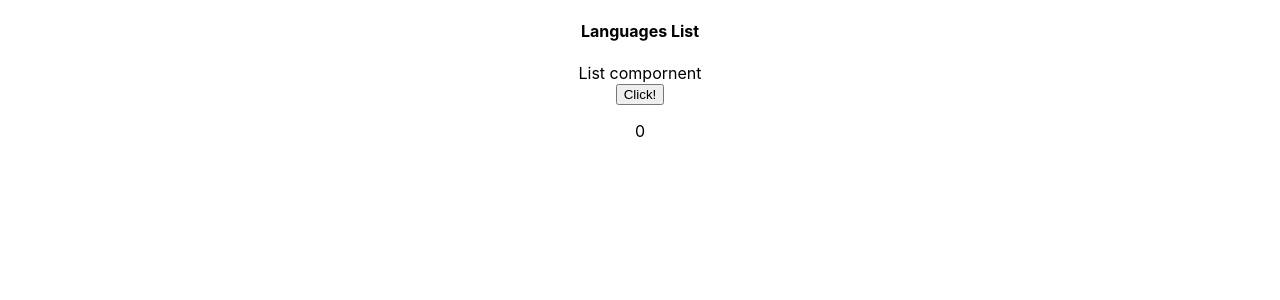
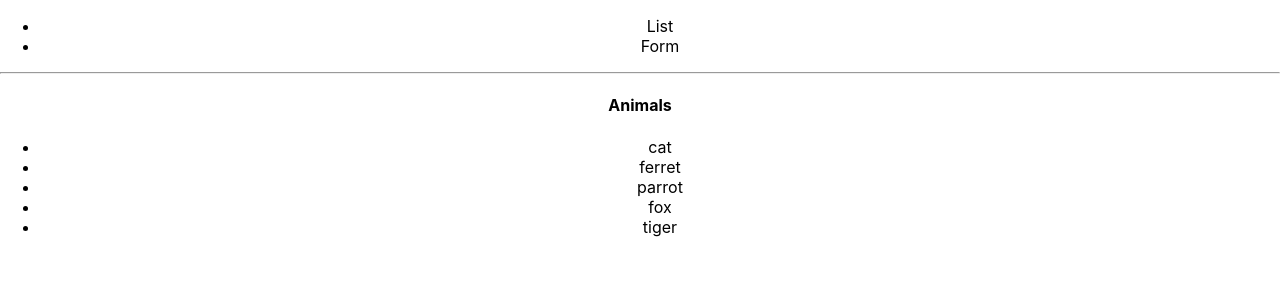
Before and after one commit to craymaru/react-trainning, a React (Create React App) app: page / in a window 1280 px wide. Shown: the top 300 px of the page. Built offline with nearby package versions, Linux system fonts and the light colour scheme.

Commit message:
added list and form functions

```diff
--- a/src/App.js
+++ b/src/App.js
@@ -1,20 +1,38 @@
 import "./App.css";
-import { useState } from 'react';
+import { useEffect, useState } from "react";
 import { List } from "./List";
+import { Form } from "./Form";
+import { getAnimals } from "./const/animals"
 
-let count = 0
 function App() {
-  const [description, setDescription] = useState(0);
-  console.log(description)
-  const changeDescription = () => {
-    setDescription(`Click: ${++count}`)
+  const [tab, setTab] = useState("list");
+  const [animals, setAnimals] = useState([])
+
+  useEffect(() => {
+    console.log("useEffect")
+    fetchAnimals()
+  }, [])
+
+  const fetchAnimals = async () => {
+    const animals = await getAnimals()
+    setAnimals(animals)
+  }
+
+  const addAnimal = (animal) => {
+    setAnimals([...animals, animal])
+    setTab('list')
   }
 
   return (
     <div className="App">
-      <List className="List" title="Languages List" />
-      <button onClick={changeDescription}>Click!</button>
-      <p>{description}</p>
+      <header>
+        <ul>
+          <li onClick={() => setTab("list")}>List</li>
+          <li onClick={() => setTab("form")}>Form</li>
+        </ul>
+      </header>
+      <hr />
+      {tab === "list" ? <List className="List" animals={animals}/> : <Form className="Form" onAddAnimal={addAnimal} />}
     </div>
   );
 }
--- /dev/null
+++ b/src/Form.js
@@ -0,0 +1,24 @@
+import { useState } from "react";
+
+export const Form = ({ onAddAnimal }) => {
+  const [text, setText] = useState("");
+
+  const submitForm = (event) => {
+    event.preventDefault();
+    onAddAnimal(text)
+  };
+
+  return (
+    <div>
+      <h4>Add New Animal</h4>
+      <form onSubmit={submitForm}>
+        <div>
+          <input type="text" value={text} onChange={(e) => setText(e.target.value)} />
+        </div>
+        <div>
+          <button>Add</button>
+        </div>
+      </form>
+    </div>
+  );
+};
--- a/src/List.js
+++ b/src/List.js
@@ -1,8 +1,22 @@
-export const List = ({ title }) => {
+import { useEffect } from "react";
+
+export const List = ({ animals }) => {
+
+  useEffect(() => {
+    console.log("List: useEffect")
+    return () => {
+      console.log("List:useEffect:unmount")
+    }
+  })
+
   return (
     <div>
-      <h4>{title}</h4>
-      <div>List compornent</div>
+      <h4>Animals</h4>
+      <ul>
+        {animals.map((animal, index) => {
+          return <li key={index}>{animal}</li>;
+        })}
+      </ul>
     </div>
   );
 };
--- /dev/null
+++ b/src/const/animals.js
@@ -0,0 +1,15 @@
+export const ANIMALS = [
+  'cat',
+  'ferret',
+  'parrot',
+  'fox',
+  'tiger'
+]
+
+export const getAnimals = () => {
+  return new Promise((resolve) => {
+    setTimeout(() =>{
+      resolve(ANIMALS)
+    }, 1000)
+  })
+}
```
